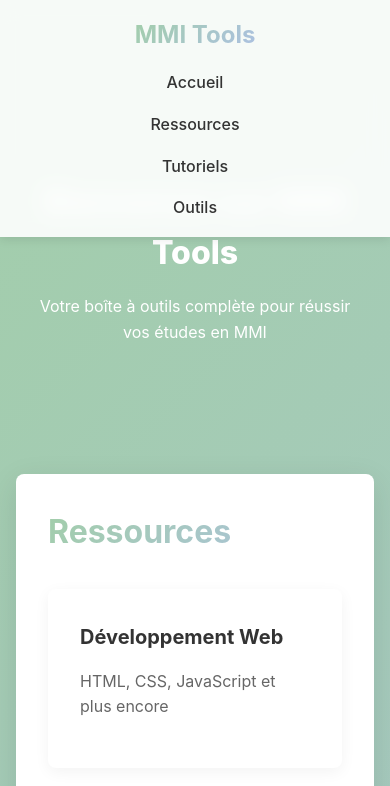
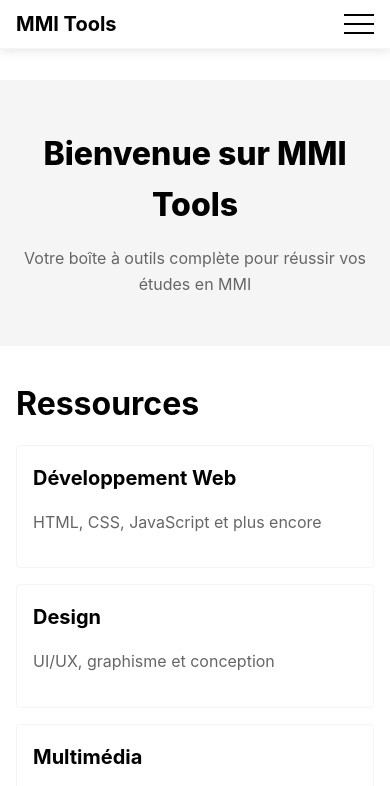
Before and after one commit to Tominouu/mmi-tools, a plain HTML site: page index.html in a window 390 px wide. Shown: the top 786 px of the page. Drawn offline with Linux system fonts and the light colour scheme.

Commit message:
change visual

```diff
--- a/app.js
+++ b/app.js
@@ -100,10 +100,30 @@ function animerCartes() {
     });
 }
 
+// Gestion du menu mobile
+function gererMenuMobile() {
+    const menuToggle = document.querySelector('.menu-toggle');
+    const navLinks = document.querySelector('.nav-links');
+    const liens = document.querySelectorAll('.nav-links a');
+
+    menuToggle.addEventListener('click', () => {
+        menuToggle.classList.toggle('active');
+        navLinks.classList.toggle('active');
+    });
+
+    liens.forEach(lien => {
+        lien.addEventListener('click', () => {
+            menuToggle.classList.remove('active');
+            navLinks.classList.remove('active');
+        });
+    });
+}
+
 // Initialisation
 document.addEventListener('DOMContentLoaded', () => {
     chargerTutoriels();
     chargerOutils();
     gererScroll();
     animerCartes();
+    gererMenuMobile();
 });
--- a/index.html
+++ b/index.html
@@ -10,6 +10,11 @@
     <header class="header">
         <nav class="nav">
             <div class="logo">MMI Tools</div>
+            <div class="menu-toggle">
+                <span></span>
+                <span></span>
+                <span></span>
+            </div>
             <ul class="nav-links">
                 <li><a href="#accueil">Accueil</a></li>
                 <li><a href="#ressources">Ressources</a></li>
--- a/styles.css
+++ b/styles.css
@@ -1,16 +1,16 @@
-/* Variables globales */
 :root {
-    --gradient-start: #a2cea9;
-    --gradient-end: #acc0e3;
-    --text-color: #333;
-    --background-color: #f5f5f5;
-    --card-background: #ffffff;
-    --spacing-unit: 2rem;
-    --border-radius: 8px;
-    --font-family: 'Inter', system-ui, -apple-system, sans-serif;
+    --primary: #000000;
+    --secondary: #333333;
+    --background: #ffffff;
+    --surface: #f5f5f5;
+    --text: #1a1a1a;
+    --text-light: #666666;
+    --spacing: 2rem;
+    --radius: 4px;
+    --font: 'Inter', system-ui, -apple-system, sans-serif;
+    --transition: all 0.3s ease;
 }
 
-/* Reset et styles de base */
 * {
     margin: 0;
     padding: 0;
@@ -18,28 +18,27 @@
 }
 
 body {
-    font-family: var(--font-family);
+    font-family: var(--font);
     line-height: 1.6;
-    color: var(--text-color);
-    background: linear-gradient(135deg, var(--gradient-start) 0%, var(--gradient-end) 100%);
+    color: var(--text);
+    background: var(--background);
     min-height: 100vh;
 }
 
-/* Header et Navigation */
 .header {
-    background: rgba(255, 255, 255, 0.9);
-    backdrop-filter: blur(10px);
+    background: var(--background);
+    border-bottom: 1px solid var(--surface);
     position: fixed;
     width: 100%;
     top: 0;
     z-index: 1000;
-    transition: all 0.3s ease;
+    transition: var(--transition);
 }
 
 .nav {
     max-width: 1200px;
     margin: 0 auto;
-    padding: 1rem var(--spacing-unit);
+    padding: 1rem var(--spacing);
     display: flex;
     justify-content: space-between;
     align-items: center;
@@ -48,9 +47,7 @@ body {
 .logo {
     font-size: 1.5rem;
     font-weight: 700;
-    background: linear-gradient(135deg, var(--gradient-start), var(--gradient-end));
-    -webkit-background-clip: text;
-    -webkit-text-fill-color: transparent;
+    color: var(--primary);
 }
 
 .nav-links {
@@ -60,123 +57,180 @@ body {
 }
 
 .nav-links a {
-    color: var(--text-color);
+    color: var(--text-light);
     text-decoration: none;
     font-weight: 500;
-    transition: color 0.3s ease;
+    transition: var(--transition);
+}
+
+.menu-toggle {
+    display: none;
 }
 
 .nav-links a:hover {
-    background: linear-gradient(135deg, var(--gradient-start), var(--gradient-end));
-    -webkit-background-clip: text;
-    -webkit-text-fill-color: transparent;
+    color: var(--primary);
 }
 
-/* Sections principales */
 main {
     padding-top: 80px;
 }
 
 .hero {
     text-align: center;
-    padding: calc(var(--spacing-unit) * 3) var(--spacing-unit);
-    color: white;
+    padding: calc(var(--spacing) * 3) var(--spacing);
+    background: var(--surface);
 }
 
 .hero h1 {
     font-size: 3rem;
     margin-bottom: 1rem;
     font-weight: 800;
+    color: var(--primary);
+}
+
+.hero p {
+    color: var(--text-light);
+    max-width: 600px;
+    margin: 0 auto;
 }
 
 .section {
-    padding: var(--spacing-unit);
-    margin: var(--spacing-unit) auto;
+    padding: var(--spacing);
+    margin: var(--spacing) auto;
     max-width: 1200px;
-    background: var(--card-background);
-    border-radius: var(--border-radius);
-    box-shadow: 0 8px 30px rgba(0, 0, 0, 0.1);
 }
 
 .section h2 {
     font-size: 2rem;
-    margin-bottom: var(--spacing-unit);
-    background: linear-gradient(135deg, var(--gradient-start), var(--gradient-end));
-    -webkit-background-clip: text;
-    -webkit-text-fill-color: transparent;
+    margin-bottom: var(--spacing);
+    color: var(--primary);
 }
 
-/* Grille et cartes */
 .grid {
     display: grid;
     grid-template-columns: repeat(auto-fit, minmax(280px, 1fr));
-    gap: var(--spacing-unit);
+    gap: var(--spacing);
 }
 
 .card {
-    background: var(--card-background);
-    padding: var(--spacing-unit);
-    border-radius: var(--border-radius);
-    box-shadow: 0 4px 15px rgba(0, 0, 0, 0.05);
-    transition: transform 0.3s ease, box-shadow 0.3s ease;
+    background: var(--background);
+    padding: var(--spacing);
+    border-radius: var(--radius);
+    border: 1px solid var(--surface);
+    transition: var(--transition);
 }
 
 .card:hover {
-    transform: translateY(-5px);
-    box-shadow: 0 8px 25px rgba(0, 0, 0, 0.1);
+    transform: translateY(-2px);
+    border-color: var(--text-light);
 }
 
 .card h3 {
     font-size: 1.25rem;
     margin-bottom: 1rem;
-    color: var(--text-color);
+    color: var(--primary);
 }
 
 .card p {
-    color: #666;
+    color: var(--text-light);
     margin-bottom: 1rem;
 }
 
 .card a {
-    display: inline-block;
-    color: var(--text-color);
+    color: var(--primary);
     text-decoration: none;
     font-weight: 500;
-    transition: all 0.3s ease;
+    transition: var(--transition);
 }
 
 .card a:hover {
-    background: linear-gradient(135deg, var(--gradient-start), var(--gradient-end));
-    -webkit-background-clip: text;
-    -webkit-text-fill-color: transparent;
+    text-decoration: underline;
 }
 
-/* Footer */
 .footer {
     text-align: center;
-    padding: var(--spacing-unit);
-    color: white;
-    margin-top: auto;
+    padding: var(--spacing);
+    color: var(--text-light);
+    border-top: 1px solid var(--surface);
+    margin-top: var(--spacing);
 }
 
-/* Responsive Design */
 @media (max-width: 768px) {
-    .nav {
-        flex-direction: column;
-        gap: 1rem;
-    }
-
-    .nav-links {
-        flex-direction: column;
-        align-items: center;
-        gap: 1rem;
+    :root {
+        --spacing: 1rem;
     }
 
     .hero h1 {
         font-size: 2rem;
     }
 
-    .section {
-        margin: var(--spacing-unit) 1rem;
+    .nav {
+        padding: 0.5rem var(--spacing);
+    }
+
+    .logo {
+        font-size: 1.25rem;
+    }
+
+    .nav-links {
+        position: fixed;
+        top: 60px;
+        left: -100%;
+        width: 100%;
+        height: calc(100vh - 60px);
+        background: var(--background);
+        flex-direction: column;
+        align-items: center;
+        justify-content: flex-start;
+        padding-top: 2rem;
+        gap: 2rem;
+        transition: var(--transition);
+    }
+
+    .nav-links.active {
+        left: 0;
+    }
+
+    .menu-toggle {
+        display: block;
+        width: 30px;
+        height: 20px;
+        position: relative;
+        cursor: pointer;
+    }
+
+    .menu-toggle span {
+        display: block;
+        width: 100%;
+        height: 2px;
+        background: var(--primary);
+        position: absolute;
+        transition: var(--transition);
+    }
+
+    .menu-toggle span:first-child {
+        top: 0;
+    }
+
+    .menu-toggle span:nth-child(2) {
+        top: 9px;
+    }
+
+    .menu-toggle span:last-child {
+        bottom: 0;
+    }
+
+    .menu-toggle.active span:first-child {
+        transform: rotate(45deg);
+        top: 9px;
+    }
+
+    .menu-toggle.active span:nth-child(2) {
+        opacity: 0;
+    }
+
+    .menu-toggle.active span:last-child {
+        transform: rotate(-45deg);
+        bottom: 9px;
     }
 }
```
